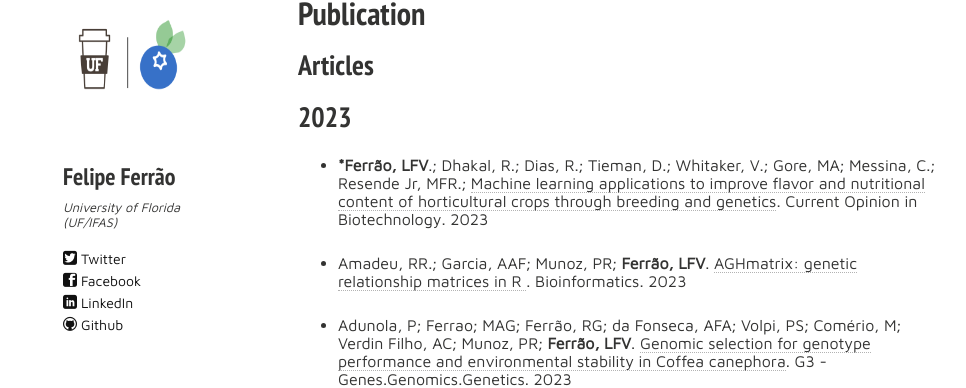
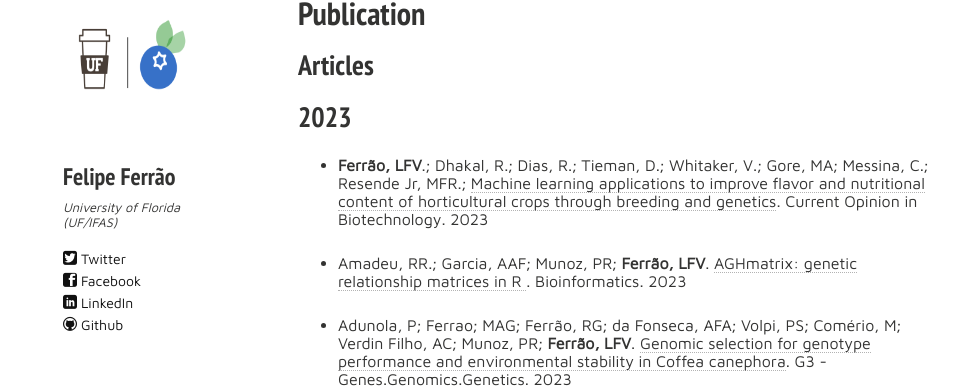
Before and after one commit to lfelipe-ferrao/lfelipe-ferrao.github.io, a Jekyll site: the page built from publication.md, in a window 1280 px wide and 900 px high. Shown: the part 103-491 px from the top of the window, without its empty margins (22-988 px from the left). Built offline with Jekyll 4.4.1, drawn with Linux system fonts in a browser that asks for light colours; nearby versions of some CDN libraries.

```diff
--- a/publication.md
+++ b/publication.md
@@ -16,7 +16,7 @@ tags: [people, undergrads, MSc, PhD, postdocs]
 
 ## 2023
 
-- ***Ferrão, LFV**.; Dhakal, R.; Dias, R.; Tieman, D.; Whitaker, V.; Gore, MA; Messina, C.; Resende Jr, MFR.; [Machine learning applications to improve flavor and nutritional content of horticultural crops through breeding and genetics](https://www.sciencedirect.com/science/article/pii/S0958166923000782?dgcid=coauthor). Current Opinion in Biotechnology. 2023
+- **Ferrão, LFV**.; Dhakal, R.; Dias, R.; Tieman, D.; Whitaker, V.; Gore, MA; Messina, C.; Resende Jr, MFR.; [Machine learning applications to improve flavor and nutritional content of horticultural crops through breeding and genetics](https://www.sciencedirect.com/science/article/pii/S0958166923000782?dgcid=coauthor). Current Opinion in Biotechnology. 2023
 
 - Amadeu, RR.; Garcia, AAF; Munoz, PR; **Ferrão, LFV**. [AGHmatrix: genetic relationship matrices in R ](https://academic.oup.com/bioinformatics/advance-article/doi/10.1093/bioinformatics/btad445/7227072?login=true). Bioinformatics. 2023
 
```
